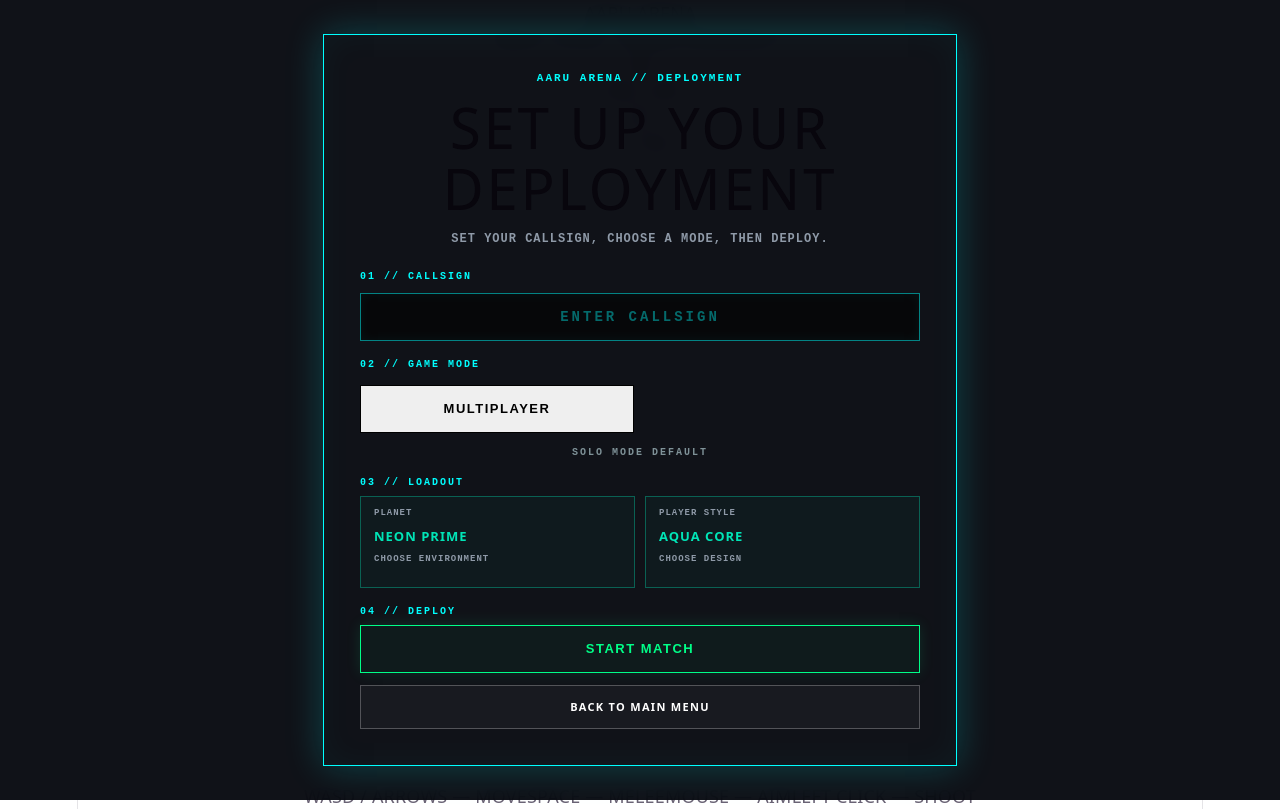
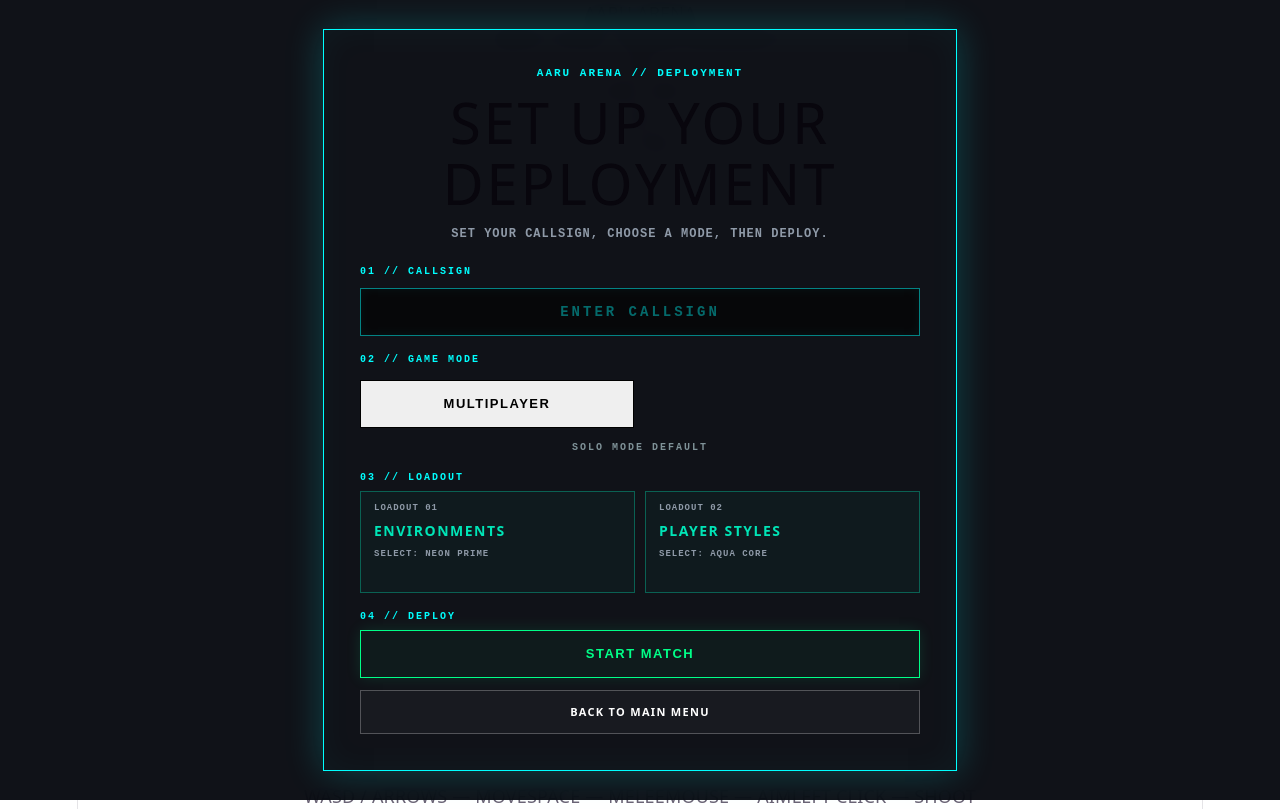
Before and after one commit to newaarurgb/aaru-arena, a React (Vite) app: page /#/game in a window 1280 px wide. Built offline with nearby package versions, Linux system fonts and the light colour scheme; the HTML template or start-up script is replaced by a standard one.

Commit message:
big big feature part3

```diff
--- a/src/pages/Game.jsx
+++ b/src/pages/Game.jsx
@@ -2961,14 +2961,14 @@ function Game() {
               <p className="lobby-step-label">03 // LOADOUT</p>
               <div className="loadout-link-grid">
                 <Link className="loadout-link-button" to="/environment">
-                  <span>PLANET</span>
-                  <strong>{ENVIRONMENTS[environment]?.name || "NEON PRIME"}</strong>
-                  <small>CHOOSE ENVIRONMENT</small>
+                  <span>LOADOUT 01</span>
+                  <strong>ENVIRONMENTS</strong>
+                  <small>SELECT: {ENVIRONMENTS[environment]?.name || "NEON PRIME"}</small>
                 </Link>
                 <Link className="loadout-link-button" to="/style">
-                  <span>PLAYER STYLE</span>
-                  <strong>{PLAYER_DESIGNS[playerDesign]?.name || "AQUA CORE"}</strong>
-                  <small>CHOOSE DESIGN</small>
+                  <span>LOADOUT 02</span>
+                  <strong>PLAYER STYLES</strong>
+                  <small>SELECT: {PLAYER_DESIGNS[playerDesign]?.name || "AQUA CORE"}</small>
                 </Link>
               </div>
             </div>
--- a/src/styles/multiplayer.css
+++ b/src/styles/multiplayer.css
@@ -123,7 +123,7 @@
     flex-direction: column;
     align-items: flex-start;
     gap: 5px;
-    min-height: 68px;
+    min-height: 78px;
     padding: 11px 13px;
     border: 1px solid rgba(0, 229, 183, 0.35);
     background: rgba(0, 229, 183, 0.04);
@@ -145,8 +145,8 @@
 
   .loadout-link-button strong {
     color: #00e5b7;
-    font-size: 13px;
-    letter-spacing: 1px;
+    font-size: 14px;
+    letter-spacing: 1.5px;
   }
 
 /* IMPORTANT:
```
